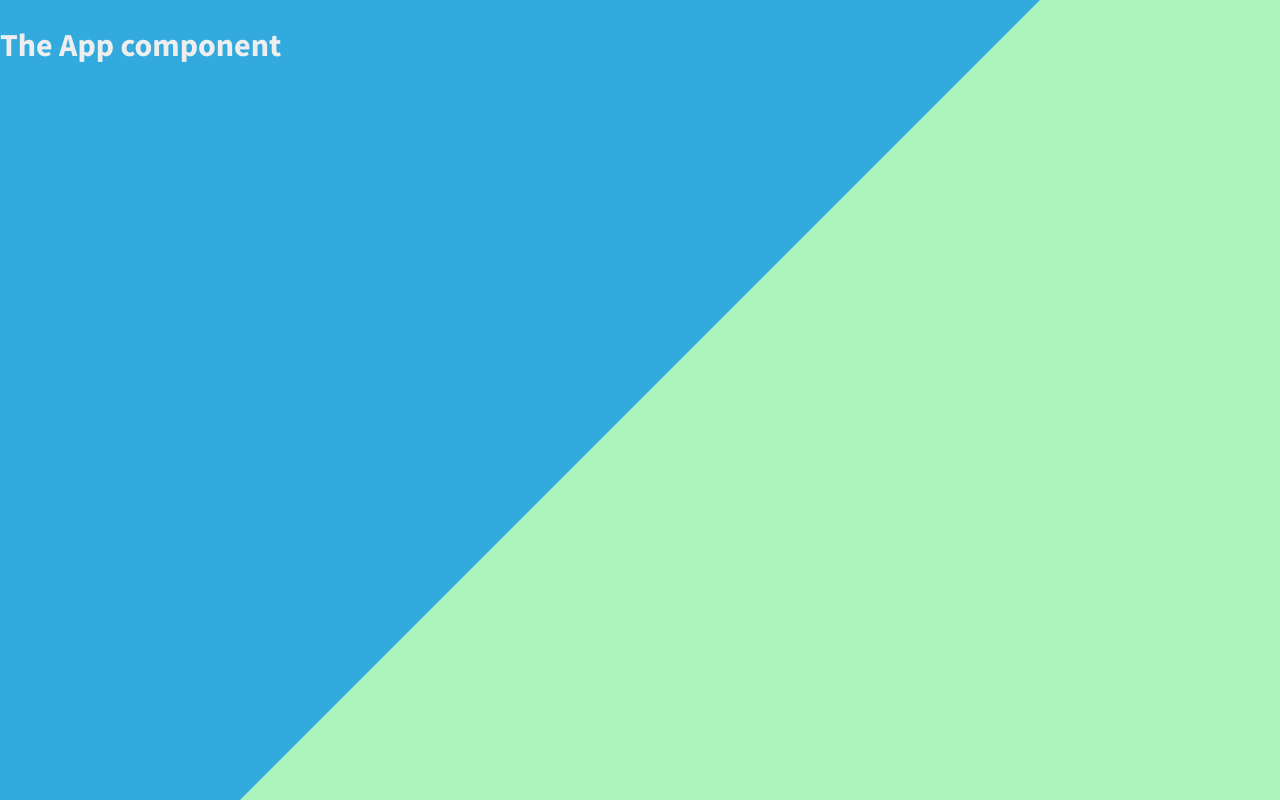
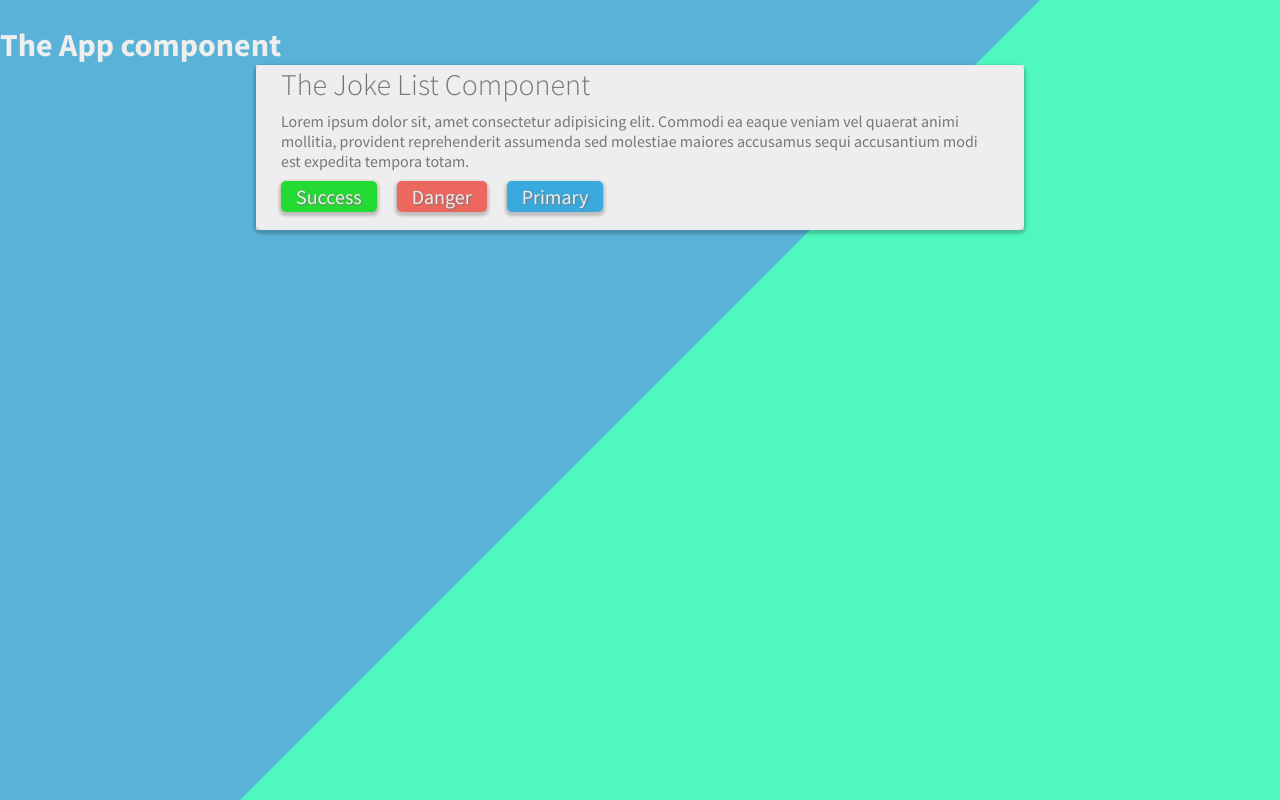
Before and after one commit to unsivilaudio/dadjokes, a React (Create React App) app: page / in a window 1280 px wide. Built offline with nearby package versions, Linux system fonts and the light colour scheme.

Commit message:
implement card and button components

```diff
--- /dev/null
+++ b/src/assets/stylesheets/button.module.css
@@ -0,0 +1,52 @@
+.Button {
+    color: var(--color-grey-light-1);
+    text-shadow: 1px 1px 2px var(--color-grey-dark-1);
+    font-size: 2rem;
+    font-weight: 400;
+    font-family: inherit;
+    cursor: pointer;
+    border: none;
+    margin: 1rem;
+    padding: 0.3rem 1.5rem;
+    border-radius: 0.5rem;
+    box-shadow: var(--shadow-light);
+    transition: all 0.3s ease;
+}
+
+.Button:first-of-type {
+    margin-left: 0;
+}
+
+.Button:hover {
+    transform: translateY(-2px);
+    box-shadow: var(--shadow-dark);
+}
+
+.Button:active {
+    transform: translateY(-1px);
+    box-shadow: none;
+}
+
+.Primary {
+    background: var(--button-primary-light);
+}
+
+.Primary:hover {
+    background: var(--button-primary-dark);
+}
+
+.Success {
+    background: var(--button-success-light);
+}
+
+.Success:hover {
+    background: var(--button-success-dark);
+}
+
+.Danger {
+    background: var(--button-danger-light);
+}
+
+.Danger:hover {
+    background: var(--button-danger-dark);
+}
--- /dev/null
+++ b/src/assets/stylesheets/card.module.css
@@ -0,0 +1,12 @@
+.Card {
+    color: inherit;
+    width: 100%;
+    border-radius: 0.5rem;
+    box-shadow: var(--shadow-light);
+
+    display: flex;
+}
+
+.Column {
+    flex-direction: column;
+}
--- a/src/assets/stylesheets/index.css
+++ b/src/assets/stylesheets/index.css
@@ -12,14 +12,14 @@
     --button-primary-light: #3aa9dd;
     --button-primary-dark: #298fbe;
 
-    --button-success-light: #3ee04c;
+    --button-success-light: #24db33;
     --button-success-dark: #22b32e;
 
     --button-danger-light: #ec675d;
     --button-danger-dark: #cf3c32;
 
     --shadow-light: 0 2px 3px 2px rgba(0, 0, 0, 0.2);
-    --shadow-dark: 0 2px 5px 3px rgba(0, 0, 0, 0.5);
+    --shadow-dark: 0 3px 7px 2px rgba(0, 0, 0, 0.35);
 }
 
 * {
@@ -39,7 +39,7 @@ html {
 }
 
 body::before {
-    background: linear-gradient(to right, #33aadd 50%, #aaf3bb 50%);
+    background: linear-gradient(to right, #59b2d8 50%, #50f7bf 50%);
     content: '';
     position: fixed;
     top: 0;
@@ -53,6 +53,7 @@ body::before {
 
 body {
     position: absolute;
+    width: 100%;
     /* overflow: hidden auto; */
     min-height: 100vh;
     color: var(--color-grey-light-1);
--- /dev/null
+++ b/src/assets/stylesheets/jokelist.module.css
@@ -0,0 +1,16 @@
+.JokeList {
+    color: var(--color-grey-dark-1);
+    background: var(--color-grey-light-1);
+    width: 60%;
+    margin: 0 auto;
+}
+
+.Header {
+    margin-left: 2.5rem;
+    font-size: 3rem;
+    font-weight: 300;
+}
+
+.Content {
+    padding: 0.8rem 2.5rem;
+}
--- a/src/components/App.js
+++ b/src/components/App.js
@@ -1,11 +1,13 @@
 import React from 'react';
 
 import classes from '../assets/stylesheets/app.module.css';
+import JokeList from './list/JokeList';
 
 const app = props => {
     return (
         <div className={classes.App}>
             <h1>The App component</h1>
+            <JokeList />
         </div>
     );
 };
--- /dev/null
+++ b/src/components/list/JokeList.js
@@ -0,0 +1,33 @@
+import React from 'react';
+
+import Button from '../ui/Button';
+import Card from '../ui/Card';
+import classes from '../../assets/stylesheets/jokelist.module.css';
+
+class JokeList extends React.Component {
+    render() {
+        return (
+            <div className={classes.JokeList}>
+                <Card flex='column'>
+                    <h3 className={classes.Header}>The Joke List Component</h3>
+                    <div className={classes.Content}>
+                        <p>
+                            Lorem ipsum dolor sit, amet consectetur adipisicing
+                            elit. Commodi ea eaque veniam vel quaerat animi
+                            mollitia, provident reprehenderit assumenda sed
+                            molestiae maiores accusamus sequi accusantium modi
+                            est expedita tempora totam.
+                        </p>
+                        <div>
+                            <Button label='Success' btnStyle='Success' />
+                            <Button label='Danger' btnStyle='Danger' />
+                            <Button label='Primary' btnStyle='Primary' />
+                        </div>
+                    </div>
+                </Card>
+            </div>
+        );
+    }
+}
+
+export default JokeList;
--- /dev/null
+++ b/src/components/ui/Button.js
@@ -0,0 +1,29 @@
+import React from 'react';
+
+import classes from '../../assets/stylesheets/button.module.css';
+
+const customButton = props => {
+    const styles = [classes.Button];
+
+    switch (props.btnStyle) {
+        case 'Primary':
+            styles.push(classes.Primary);
+            break;
+        case 'Danger':
+            styles.push(classes.Danger);
+            break;
+        case 'Success':
+            styles.push(classes.Success);
+            break;
+        default:
+            break;
+    }
+
+    return (
+        <button type={props.btnType || 'button'} className={styles.join(' ')}>
+            {props.label}
+        </button>
+    );
+};
+
+export default customButton;
--- /dev/null
+++ b/src/components/ui/Card.js
@@ -0,0 +1,12 @@
+import React from 'react';
+
+import classes from '../../assets/stylesheets/card.module.css';
+
+const card = props => {
+    const styles = [classes.Card];
+    if (props.flex === 'column') styles.push(classes.Column);
+
+    return <div className={styles.join(' ')}>{props.children}</div>;
+};
+
+export default card;
```
